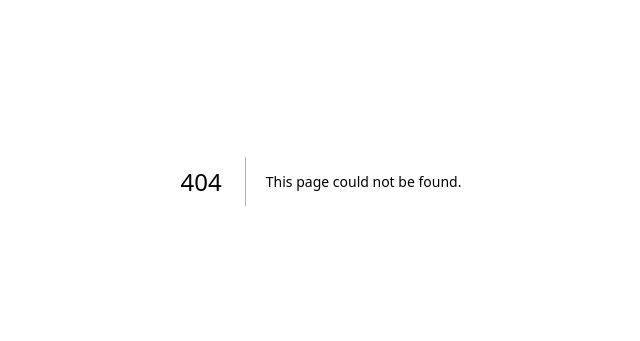
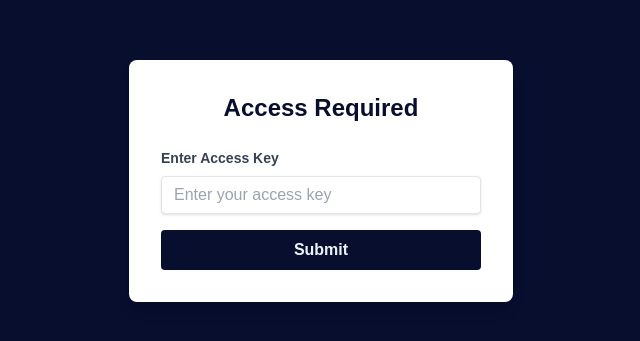
Before and after one commit to ruth987/B-landing-page, a Next.js app: page /auth in a window 1280 px wide. Before the commit this address had no page. Shown: the part 219-560 px from the top of the page, without its empty margins (319-959 px from the left). Built offline with nearby package versions, Linux system fonts and the light colour scheme.

Commit message:
add middleware that allows only restricted users to access the website

```diff
--- /dev/null
+++ b/app/auth/page.tsx
@@ -0,0 +1,66 @@
+'use client'
+
+import { useState } from 'react'
+import { useRouter } from 'next/navigation'
+import Cookies from 'js-cookie'
+
+export default function AuthPage() {
+  const [accessKey, setAccessKey] = useState('')
+  const [error, setError] = useState('')
+  const router = useRouter()
+
+  const handleSubmit = async (e: React.FormEvent) => {
+    e.preventDefault()
+
+    try {
+      Cookies.set('access_key', accessKey, { expires: 7 })
+      router.push('/')
+      router.refresh()
+    } catch (err) {
+      setError('Invalid access key')
+    }
+  }
+
+  return (
+    <div className="min-h-screen bg-primary flex items-center justify-center">
+      <div className="bg-white p-8 rounded-lg shadow-lg w-96">
+        <h1 className="text-2xl font-bold mb-6 text-center text-primary">
+          Access Required
+        </h1>
+
+        {error && (
+          <div className="bg-red-100 border border-red-400 text-red-700 px-4 py-3 rounded mb-4">
+            {error}
+          </div>
+        )}
+
+        <form onSubmit={handleSubmit}>
+          <div className="mb-4">
+            <label
+              htmlFor="accessKey"
+              className="block text-gray-700 text-sm font-bold mb-2"
+            >
+              Enter Access Key
+            </label>
+            <input
+              type="password"
+              id="accessKey"
+              value={accessKey}
+              onChange={(e) => setAccessKey(e.target.value)}
+              className="shadow appearance-none border rounded w-full py-2 px-3 text-gray-700 leading-tight focus:outline-none focus:shadow-outline"
+              placeholder="Enter your access key"
+              required
+            />
+          </div>
+
+          <button
+            type="submit"
+            className="w-full bg-primary text-secondary-light font-bold py-2 px-4 rounded focus:outline-none focus:shadow-outline hover:bg-primary/90 transition-colors"
+          >
+            Submit
+          </button>
+        </form>
+      </div>
+    </div>
+  )
+}
--- a/package.json
+++ b/package.json
@@ -17,6 +17,7 @@
     "class-variance-authority": "^0.7.1",
     "clsx": "^2.1.1",
     "framer-motion": "^12.4.5",
+    "js-cookie": "^3.0.5",
     "lucide-react": "^0.475.0",
     "next": "15.1.7",
     "react": "^19.0.0",
@@ -27,6 +28,7 @@
   },
   "devDependencies": {
     "@eslint/eslintrc": "^3",
+    "@types/js-cookie": "^3.0.6",
     "@types/node": "^20",
     "@types/react": "^19",
     "@types/react-dom": "^19",
```
Also changed, not shown: middleware.ts (added, +31 -0 lines), 1 other file (tests, documents, lock files or other folders).
